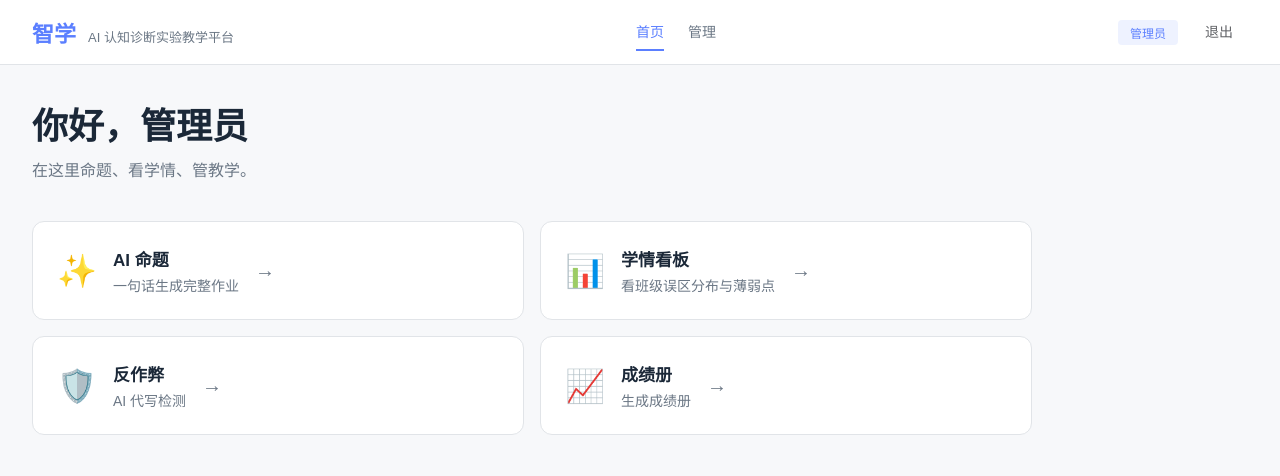
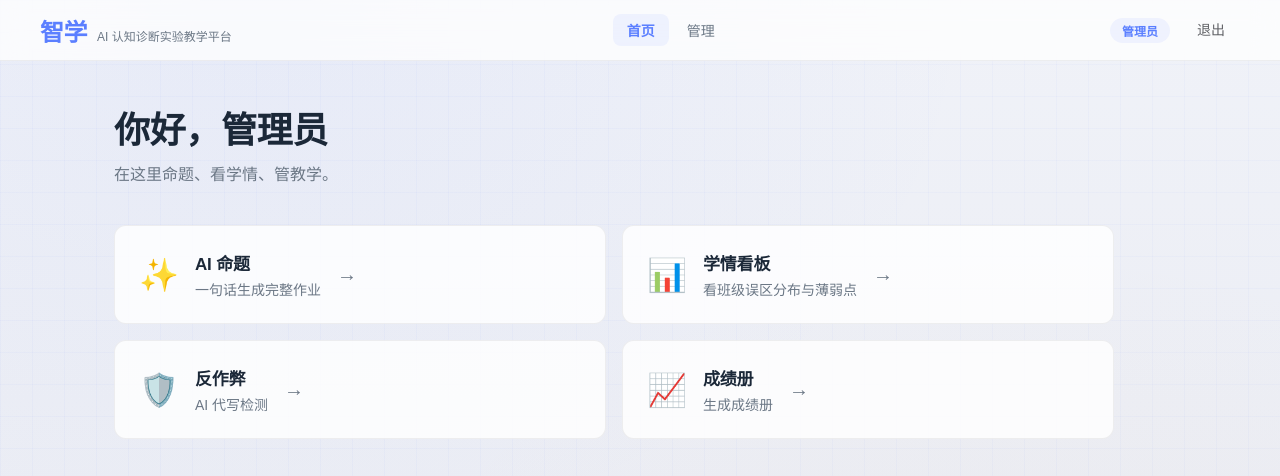
Before and after one commit to OneyTo7/galaxy, a Vue app in the folder frontend/: page /dashboard in a window 1280 px wide. Shown: the top 476 px of the page. Built offline with nearby package versions, Linux system fonts and the light colour scheme; sample sign-in values are in the browser's storage.

Commit message:
style: 全局渐变网格背景毛玻璃顶栏 成绩册改下拉选作业 成绩高低色标

```diff
--- a/frontend/src/assets/main.css
+++ b/frontend/src/assets/main.css
@@ -1,29 +1,82 @@
 :root {
-  --galaxy-bg: #F7F8FA;
-  --galaxy-card: #FFFFFF;
+  --galaxy-bg: #F0F2F8;
+  --galaxy-card: rgba(255, 255, 255, 0.82);
+  --galaxy-card-solid: #FFFFFF;
   --galaxy-text: #1B2838;
   --galaxy-text-secondary: #6B7785;
-  --galaxy-border: #E1E4E8;
+  --galaxy-border: rgba(0, 0, 0, 0.06);
   --galaxy-accent: #5B7FFF;
+  --galaxy-accent-soft: rgba(91, 127, 255, 0.08);
   --galaxy-warning: #E8A345;
   --galaxy-success: #3DAA52;
   --galaxy-error: #E85D5D;
+  --galaxy-shadow: 0 2px 8px rgba(27, 40, 56, 0.06);
+  --galaxy-shadow-hover: 0 8px 24px rgba(91, 127, 255, 0.12);
+  --galaxy-radius: 12px;
+  --galaxy-blur: blur(12px);
 }
 
-@import url('https://fonts.googleapis.com/css2?family=Space+Grotesk:wght@500;700&family=Noto+Sans+SC:wght@400;500;700&family=JetBrains+Mono:wght@400;500&display=swap');
+@import url('https://fonts.googleapis.com/css2?family=Space+Grotesk:wght@500;600;700&family=Noto+Sans+SC:wght@400;500;700&family=JetBrains+Mono:wght@400;500&display=swap');
 
 body {
   font-family: 'Noto Sans SC', sans-serif;
-  background: var(--galaxy-bg);
   color: var(--galaxy-text);
   margin: 0;
+  min-height: 100vh;
+  background: var(--galaxy-bg);
+  background-image:
+    radial-gradient(ellipse at 20% 0%, rgba(91, 127, 255, 0.06) 0%, transparent 50%),
+    radial-gradient(ellipse at 80% 100%, rgba(232, 163, 69, 0.04) 0%, transparent 50%),
+    linear-gradient(180deg, var(--galaxy-bg) 0%, #E8EAF2 100%);
+  background-attachment: fixed;
+}
+
+body::before {
+  content: '';
+  position: fixed;
+  inset: 0;
+  background-image:
+    linear-gradient(rgba(91, 127, 255, 0.03) 1px, transparent 1px),
+    linear-gradient(90deg, rgba(91, 127, 255, 0.03) 1px, transparent 1px);
+  background-size: 32px 32px;
+  pointer-events: none;
+  z-index: 0;
+}
+
+#app {
+  position: relative;
+  z-index: 1;
 }
 
 h1, h2, h3 {
   font-family: 'Space Grotesk', 'Noto Sans SC', sans-serif;
   font-weight: 700;
+  letter-spacing: -0.01em;
 }
 
-code, .mono {
+code, .mono, pre {
   font-family: 'JetBrains Mono', monospace;
 }
+
+a { color: var(--galaxy-accent); }
+
+.el-button--primary {
+  background: var(--galaxy-accent) !important;
+  border-color: var(--galaxy-accent) !important;
+}
+.el-button--primary:hover {
+  filter: brightness(1.1);
+}
+
+.el-card, .el-table {
+  background: var(--galaxy-card-solid);
+}
+
+.el-dialog {
+  border-radius: var(--galaxy-radius) !important;
+  overflow: hidden;
+}
+
+.el-dialog__header {
+  border-bottom: 1px solid var(--galaxy-border);
+}
--- a/frontend/src/layout/DefaultLayout.vue
+++ b/frontend/src/layout/DefaultLayout.vue
@@ -68,40 +68,45 @@ function logout() {
 <style scoped>
 .app-layout {
   min-height: 100vh;
-  background: var(--galaxy-bg);
 }
 
 .topbar {
   display: flex;
   align-items: center;
   justify-content: space-between;
-  padding: 0 32px;
-  height: 64px;
-  background: var(--galaxy-card);
+  padding: 0 40px;
+  height: 60px;
+  background: rgba(255, 255, 255, 0.75);
+  backdrop-filter: var(--galaxy-blur);
+  -webkit-backdrop-filter: var(--galaxy-blur);
   border-bottom: 1px solid var(--galaxy-border);
+  position: sticky;
+  top: 0;
+  z-index: 100;
 }
 
 .topbar-left {
   display: flex;
   align-items: baseline;
-  gap: 12px;
+  gap: 10px;
 }
 
 .logo {
   font-family: 'Space Grotesk', sans-serif;
-  font-size: 22px;
+  font-size: 24px;
   font-weight: 700;
   color: var(--galaxy-accent);
+  letter-spacing: -0.02em;
 }
 
 .logo-sub {
-  font-size: 13px;
+  font-size: 12px;
   color: var(--galaxy-text-secondary);
 }
 
 .topbar-nav {
   display: flex;
-  gap: 24px;
+  gap: 4px;
 }
 
 .topbar-nav a {
@@ -109,14 +114,20 @@ function logout() {
   color: var(--galaxy-text-secondary);
   font-size: 14px;
   font-weight: 500;
-  padding: 8px 0;
-  border-bottom: 2px solid transparent;
-  transition: all 0.2s;
+  padding: 6px 14px;
+  border-radius: 8px;
+  transition: all 0.15s;
+}
+
+.topbar-nav a:hover {
+  background: var(--galaxy-accent-soft);
+  color: var(--galaxy-accent);
 }
 
 .topbar-nav a.active {
+  background: var(--galaxy-accent-soft);
   color: var(--galaxy-accent);
-  border-bottom-color: var(--galaxy-accent);
+  font-weight: 600;
 }
 
 .topbar-right {
@@ -128,15 +139,17 @@ function logout() {
 .role-tag {
   font-size: 12px;
   color: var(--galaxy-accent);
-  background: rgba(91, 127, 255, 0.1);
+  background: var(--galaxy-accent-soft);
   padding: 4px 12px;
-  border-radius: 4px;
-  font-weight: 500;
+  border-radius: 20px;
+  font-weight: 600;
 }
 
 .content {
-  padding: 32px;
-  max-width: 1400px;
+  padding: 40px 24px;
+  max-width: 1100px;
   margin: 0 auto;
+  width: 100%;
+  box-sizing: border-box;
 }
 </style>
--- a/frontend/src/views/Gradebook.vue
+++ b/frontend/src/views/Gradebook.vue
@@ -1,19 +1,24 @@
 <script setup lang="ts">
-import { ref } from 'vue'
-import { useRoute } from 'vue-router'
+import { ref, watch, onMounted } from 'vue'
 import { generateGradebook, getGradebook } from '@/api/grade'
+import { listAssignments } from '@/api/assignment'
 import { ElMessage } from 'element-plus'
-import type { GradeOut } from '@/types/api'
+import type { GradeOut, AssignmentOut } from '@/types/api'
 
-const route = useRoute()
-const assignmentId = ref(Number(route.query.assignment) || 2)
+const assignments = ref<AssignmentOut[]>([])
+const selectedId = ref<number | null>(null)
 const grades = ref<GradeOut[]>([])
 const loading = ref(false)
 
+async function loadAssignments() {
+  try { assignments.value = await listAssignments() } catch (e) { console.error('加载作业失败', e) }
+}
+
 async function handleGenerate() {
+  if (!selectedId.value) return
   loading.value = true
   try {
-    await generateGradebook(assignmentId.value)
+    await generateGradebook(selectedId.value)
     ElMessage.success('成绩册已生成')
     loadGrades()
   } catch (e: any) {
@@ -24,26 +29,40 @@ async function handleGenerate() {
 }
 
 async function loadGrades() {
-  try {
-    grades.value = await getGradebook(assignmentId.value)
-  } catch (e) {
-    console.error('加载成绩册失败', e)
-  }
+  if (!selectedId.value) return
+  try { grades.value = await getGradebook(selectedId.value) } catch (e) { console.error('加载成绩册失败', e) }
 }
+
+watch(selectedId, loadGrades)
+onMounted(loadAssignments)
 </script>
 
 <template>
   <div class="gradebook-page">
-    <h1>成绩册</h1>
-    <div class="form-bar">
-      <span>作业 ID</span>
-      <el-input-number v-model="assignmentId" :min="1" />
+    <div class="header">
+      <h1>成绩册</h1>
+      <p class="desc">选择作业，聚合学生最高分生成成绩册。</p>
+    </div>
+    <div class="action-bar">
+      <el-select v-model="selectedId" placeholder="选择作业" style="width: 400px" :loading="loading">
+        <el-option v-for="a in assignments" :key="a.id" :label="a.title" :value="a.id" />
+      </el-select>
       <el-button type="primary" :loading="loading" @click="handleGenerate">生成成绩册</el-button>
       <el-button @click="loadGrades">刷新</el-button>
     </div>
-    <el-table v-if="grades.length" :data="grades" border>
+    <div v-if="!selectedId && assignments.length === 0" class="empty">
+      <p>暂无作业</p>
+    </div>
+    <div v-if="selectedId && !loading && grades.length === 0" class="empty">
+      <p>暂无成绩数据，点击「生成成绩册」</p>
+    </div>
+    <el-table v-if="grades.length" :data="grades" border stripe>
       <el-table-column prop="student_id" label="学生 ID" width="100" />
-      <el-table-column prop="final_score" label="最终成绩" width="100" />
+      <el-table-column prop="final_score" label="最终成绩" width="100">
+        <template #default="{ row }">
+          <span :class="{ high: row.final_score >= 80, low: row.final_score < 60 }" class="score-cell">{{ row.final_score }}</span>
+        </template>
+      </el-table-column>
       <el-table-column prop="status" label="状态" width="100" />
     </el-table>
   </div>
@@ -51,5 +70,12 @@ async function loadGrades() {
 
 <style scoped>
 .gradebook-page { max-width: 800px; }
-.form-bar { display: flex; align-items: center; gap: 12px; margin-bottom: 24px; }
+.header { margin-bottom: 32px; }
+.header h1 { font-family: 'Space Grotesk'; font-size: 28px; margin: 0 0 8px; }
+.desc { color: var(--galaxy-text-secondary); font-size: 15px; margin: 0; }
+.action-bar { display: flex; align-items: center; gap: 12px; margin-bottom: 24px; }
+.empty { text-align: center; padding: 40px 0; color: var(--galaxy-text-secondary); }
+.score-cell { font-family: 'Space Grotesk'; font-weight: 700; }
+.score-cell.high { color: var(--galaxy-success); }
+.score-cell.low { color: var(--galaxy-error); }
 </style>
```
